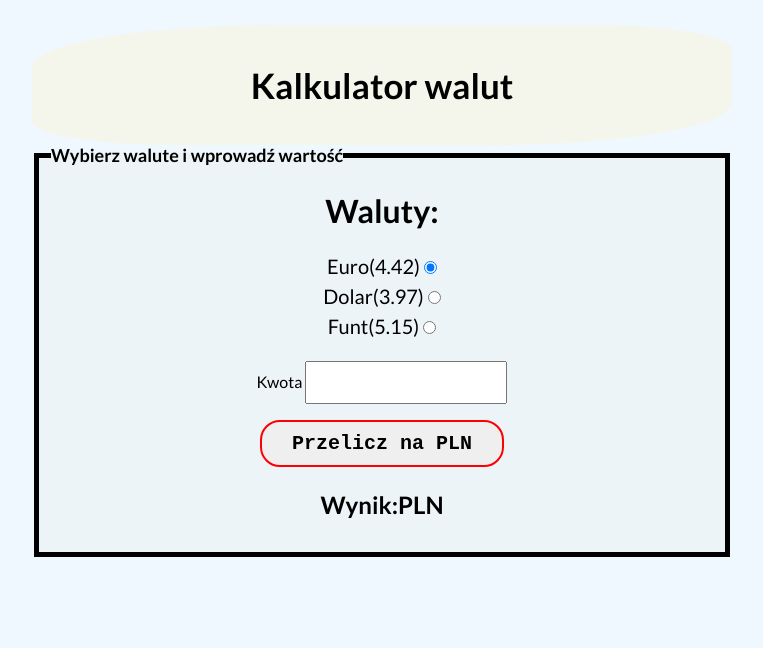
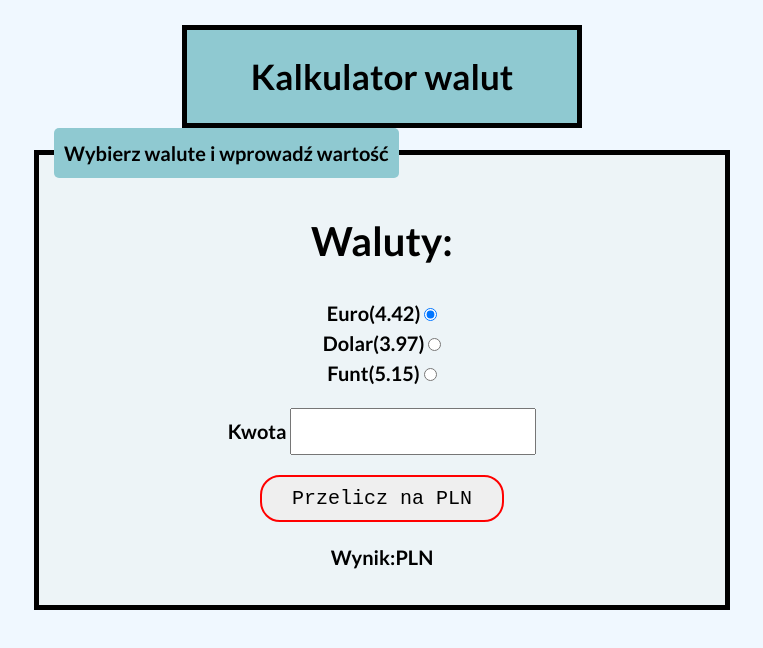
Before and after one commit to AdrianKudzin/Currency-converter, a plain HTML site: page index.html in a window 1280 px wide. Shown: the whole page, without its empty margins (258-1021 px from the left). Drawn offline with nearby package versions, Linux system fonts and the light colour scheme.

Commit message:
fixed style and classes

```diff
--- a/css/form.css
+++ b/css/form.css
@@ -1,40 +1,34 @@
-.form_legend {
+.form__legend {
     text-align: left;
-    font-size: large;
-    font-weight: bold;
+    background-color: rgb(143, 201, 209);
+    padding: 10px;
+    border-radius: 5px;
 }
 
-.form_button {
+.form__button {
     cursor: pointer;
     border: 2px solid red;
     padding: 10px 30px;
     font-family: 'Courier New', Courier, monospace;
-    font-size: 20px;
-    font-weight: bold;
     border-radius: 20px;
 }
 
-.form_list {
+.form__list {
     list-style-type: none;
     padding-left: 0px;
-    font-size: 20px;
     line-height: 1.5;
 }
 
-.form_fieldset {
+.form__fieldset {
     border: 5px solid;
     background-color: rgba(236, 243, 244, 0.695);
 }
 
-.form_input {
+.form__input {
     padding: 10px;
 }
 
-.form_footer {
+.form__footer {
     color: aliceblue;
     font-size: 17px;
 }
-.form_result {
-    font-size: x-large;
-    font-weight: 700;
-}
--- a/css/style.css
+++ b/css/style.css
@@ -18,14 +18,17 @@ html {
     background-image: url("../images/background-image.jpg");
     background-size: cover;
     background-position: center;
+    font-size: 20px;
+    font-weight: bold;
+    line-height: 1.5;
 }
 
 .header {
+    max-width: 400px;
+    margin: auto;
     font-weight: bold;
     font-size: 35px;
-    background-color: #fce9a638;
+    background-color: rgb(143, 201, 209);
     border: 5px solid;
-    border-radius: 35% 20%;
-    border-style: none;
-    padding: 40px;
+    padding: 20px;
 }
--- a/index.html
+++ b/index.html
@@ -21,10 +21,10 @@
 <body class="body">
     <header class="header">Kalkulator walut</header>
     <form class="js-form form">
-        <fieldset class="form_fieldset">
-            <legend class="form_legend">Wybierz walute i wprowadź wartość</legend>
-            <h1 class>Waluty:</h1>
-            <ul class="form_list">
+        <fieldset class="form__fieldset">
+            <legend class="form__legend">Wybierz walute i wprowadź wartość</legend>
+            <h1>Waluty:</h1>
+            <ul class="form__list">
                 <li>
                     <label>Euro(4.42)
                         <input class="js-euro" type="radio" value="Euro" name="radio" checked>
@@ -42,17 +42,17 @@
                 </li>
             </ul>
             <p>
-                Kwota <input class="js-amount form_input" type="number" step="any" max="1000000000">
+                Kwota <input class="js-amount form__input" type="number" step="any" max="1000000000">
             </p>
             <p>
-                <button class="form_button">Przelicz na PLN</button>
+                <button class="form__button">Przelicz na PLN</button>
             </p>
-            <p class="form_result">
+            <p class="form__result">
                 Wynik:<strong class="js-result"></strong>PLN
             </p>
         </fieldset>
     </form>
-    <footer class="form_footer">Kursy walut z dnia 27.07.2023</footer>
+    <footer class="form__footer">Kursy walut z dnia 27.07.2023</footer>
 </body>
 
 </html>
```
